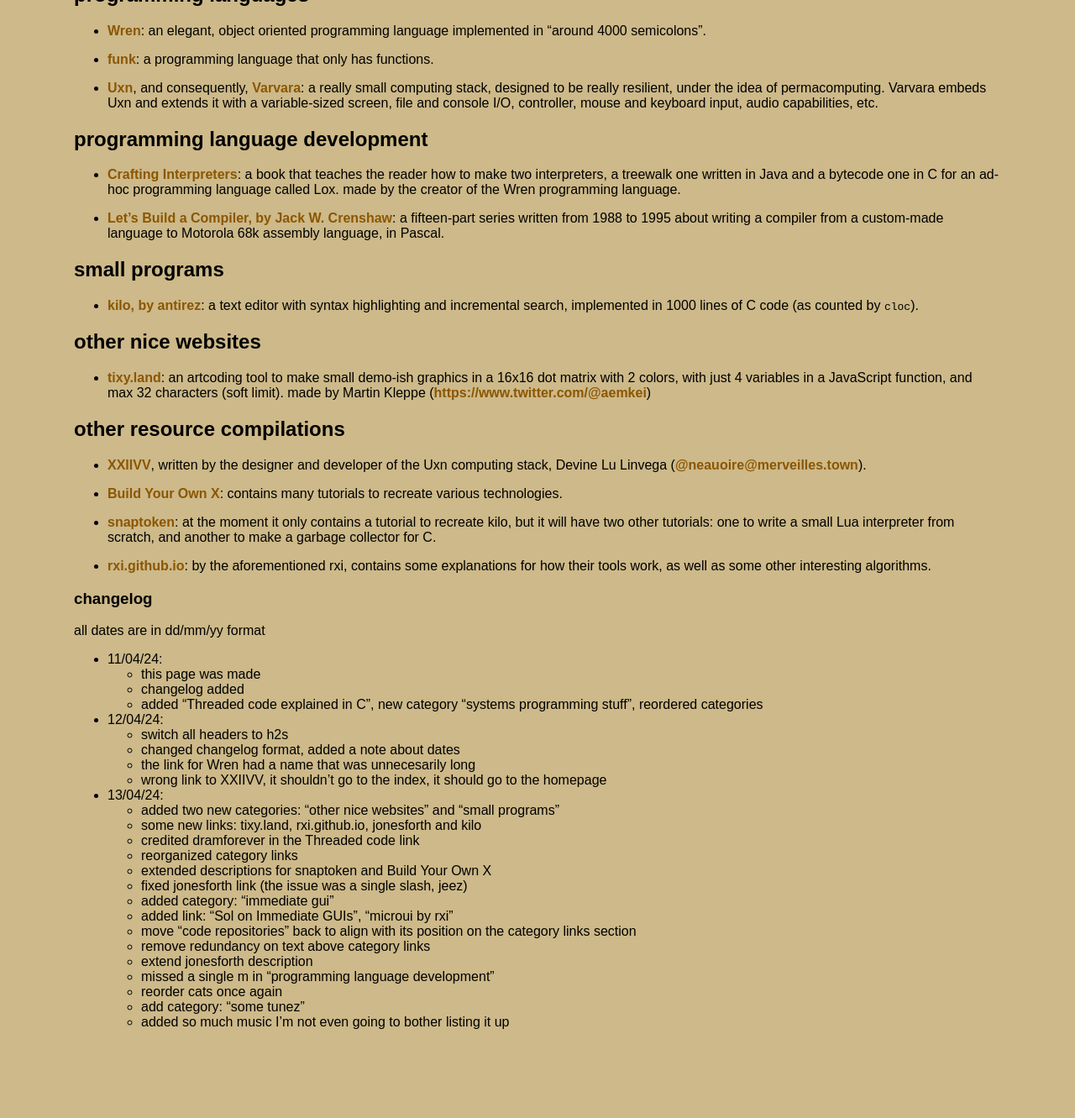
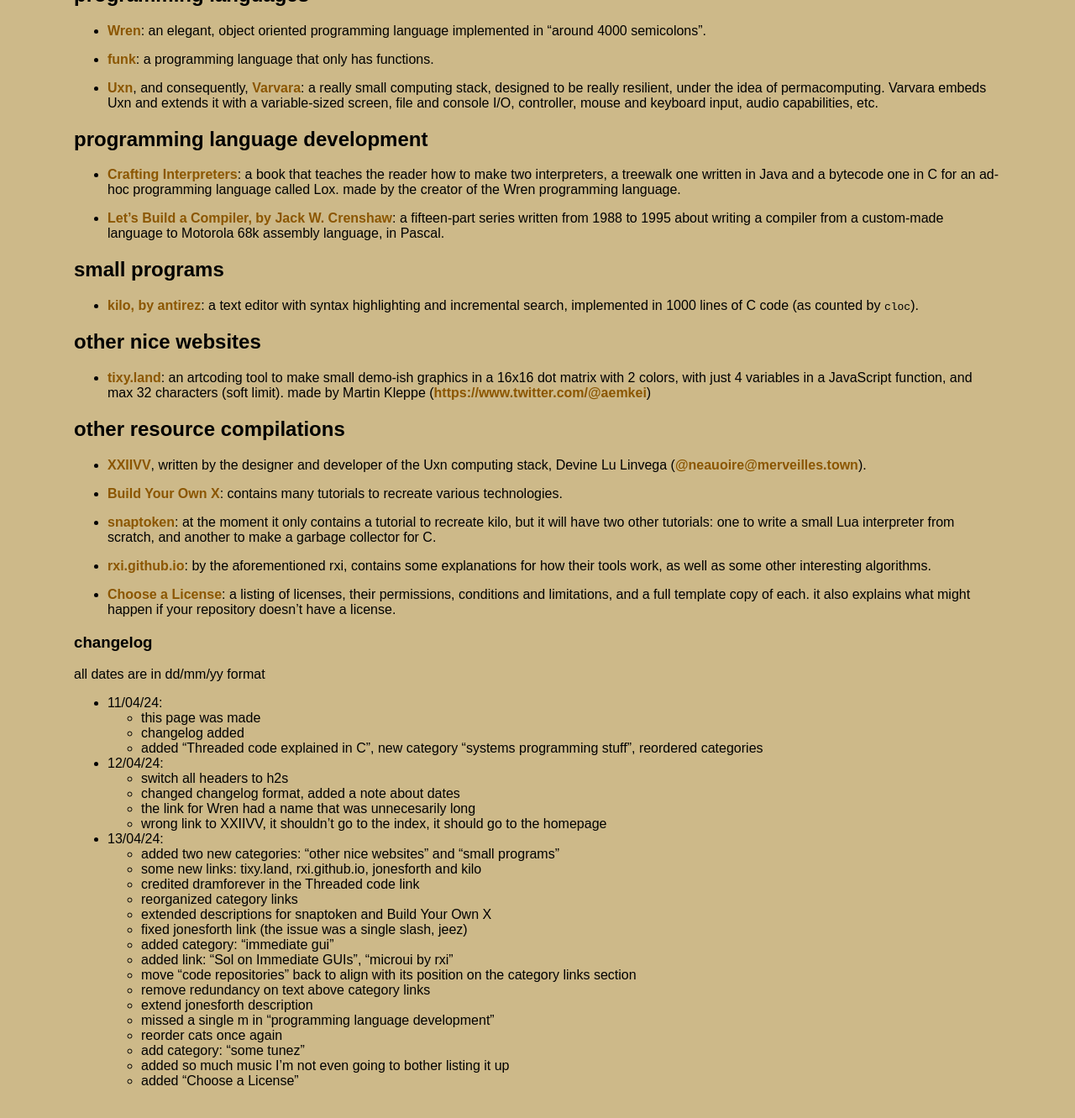
Before and after one commit to thacuber2a03/thacuber2a03.github.io, a Jekyll site: the page built from things/bookmarks.md, in a window 1280 px wide and 1400 px high, scrolled down 1944 px. Shown: the top 1331 px of the window at 84% size. Built offline with Jekyll 4.4.1, drawn with Linux system fonts in a browser that asks for light colours.

Commit message:
here have a license oh and also update bookmarks - added "Choose a License"

```diff
--- a/things/bookmarks.md
+++ b/things/bookmarks.md
@@ -125,6 +125,8 @@
 
 - [rxi.github.io](https://rxi.github.io): by the aforementioned rxi, contains some explanations for how their tools work, as well as some other interesting algorithms.
 
+- [Choose a License](https://choosealicense.com/): a listing of licenses, their permissions, conditions and limitations, and a full template copy of each. it also explains what might happen if your repository doesn't have a license.
+
 ### changelog
 
 all dates are in dd/mm/yy format
@@ -156,3 +158,4 @@
   - reorder cats once again
   - add category: "some tunez"
   - added so much music I'm not even going to bother listing it up
+  - added "Choose a License"
```
Also changed, not shown: 1 other file.
